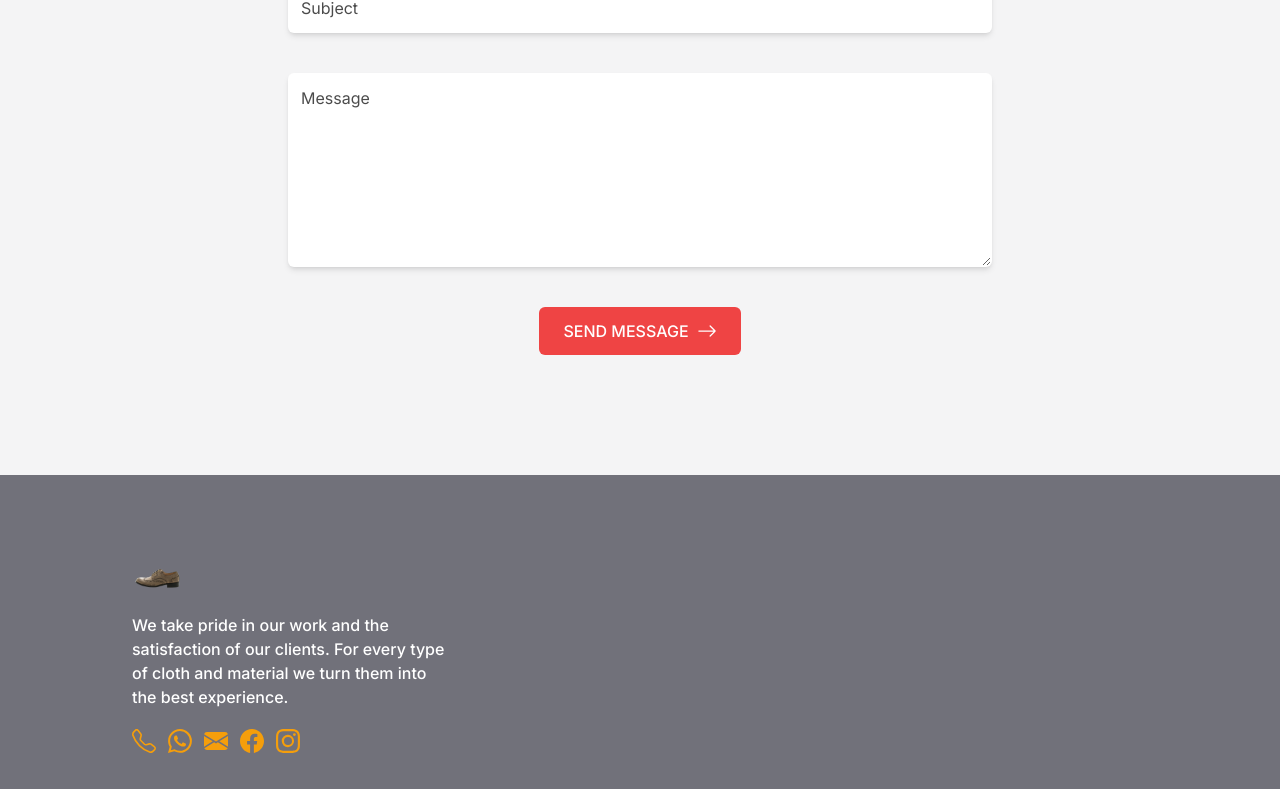
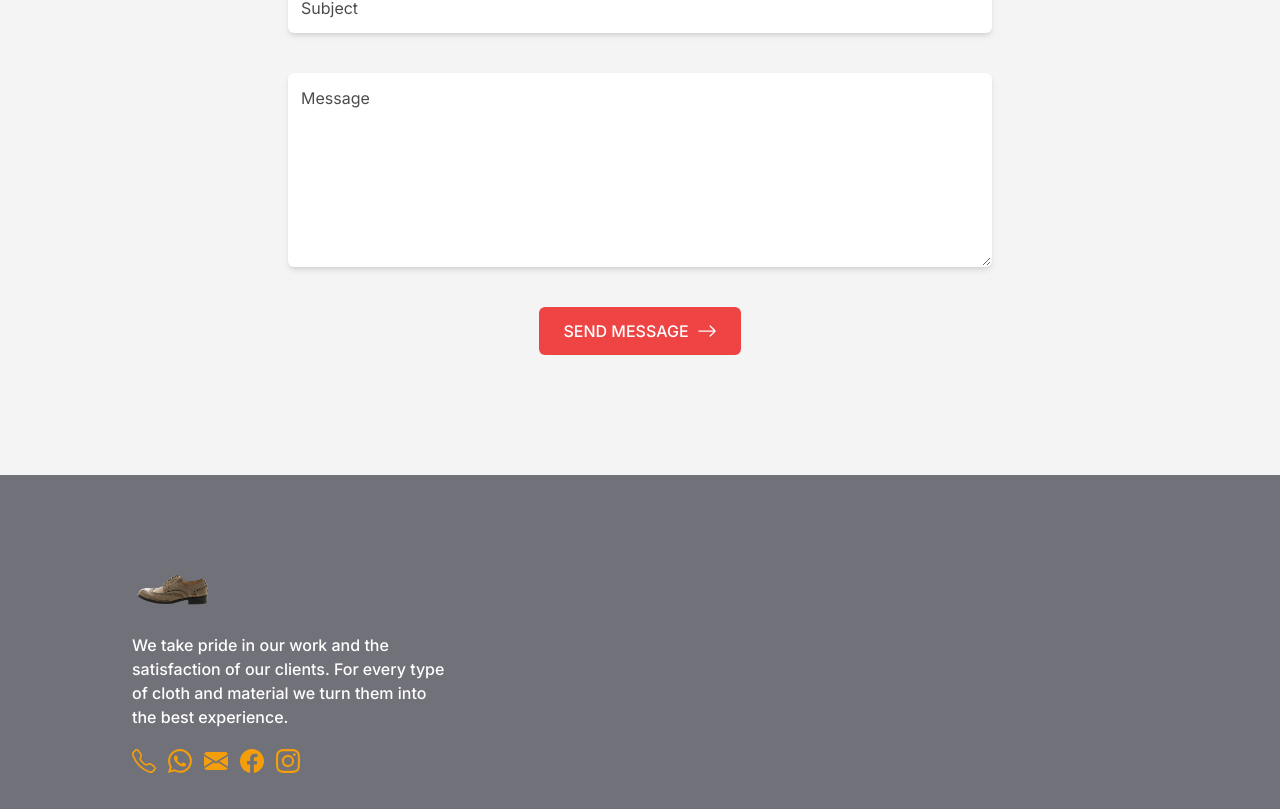
Before and after one commit to mmesomasaint/hulksmasher, a Next.js app: page / in a window 1280 px wide. Shown: the part 5299-6108 px from the top of the page. Built offline with nearby package versions, Linux system fonts and the light colour scheme.

Commit message:
Fix: Minor edits

```diff
--- a/app/page.tsx
+++ b/app/page.tsx
@@ -314,7 +314,7 @@ export default function Home() {
         <footer className='bg-zinc-500'>
           <div className='w-full lg:w-[90%] xl:w-[80%] mx-auto grid grid-cols-3 place-items-stretch items-start gap-5 pt-10 sm:pt-20 pb-8'>
             <div className='p-1 flex flex-col justify-start items-start gap-5'>
-              <Image src='/1-shoe.png' width={50} height={30} alt='logo' />
+              <Image src='/1-shoe.png' width={80} height={60} alt='logo' />
               <span className='text-white text-sm sm:text-base font-medium leading-tight'>
                 We take pride in our work and the satisfaction of our clients.
                 For every type of cloth and material we turn them into the best
```
